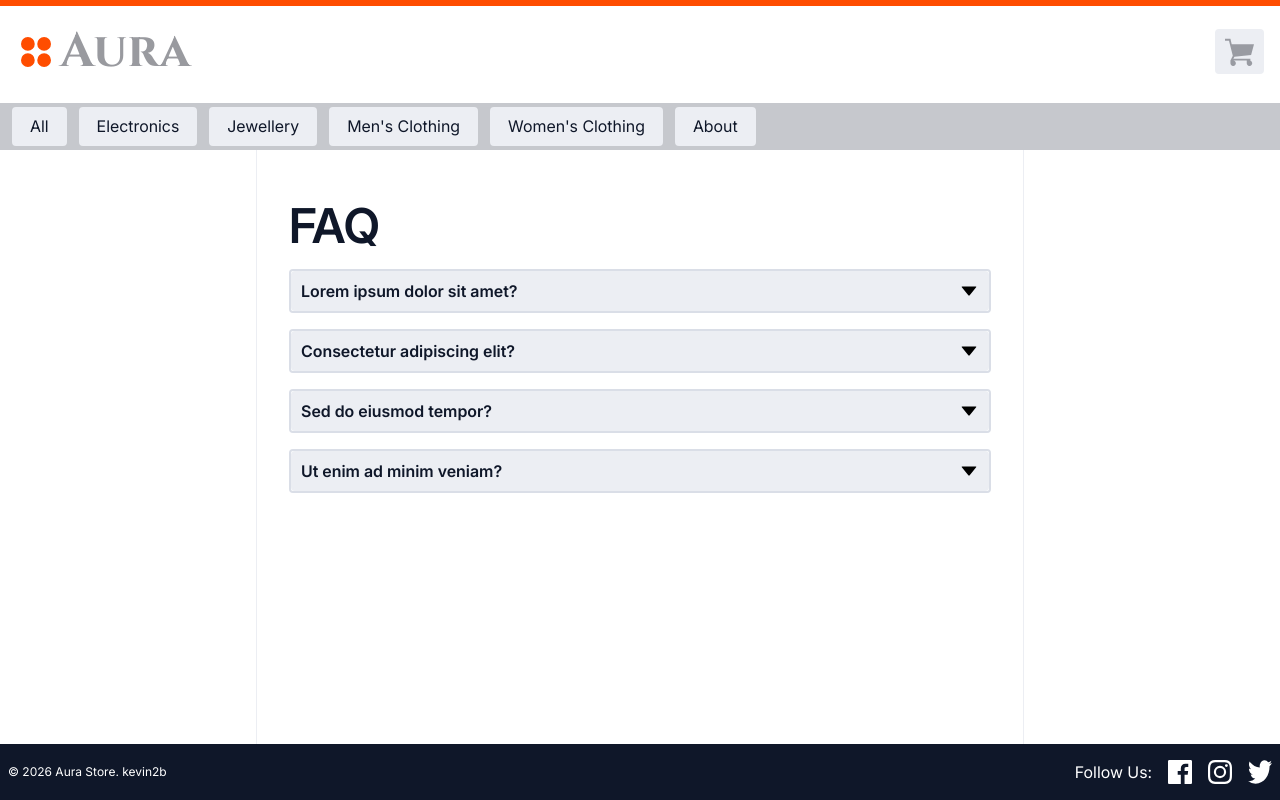
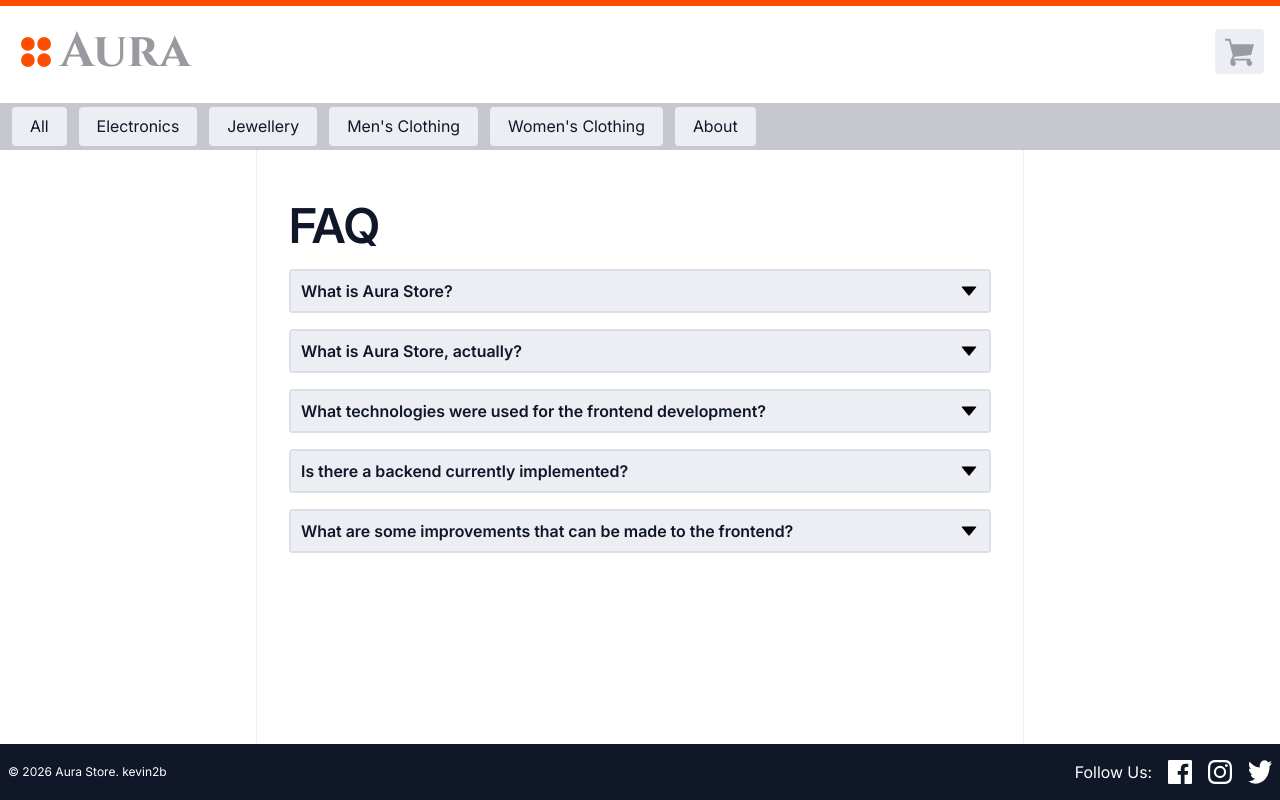
Before and after one commit to kevin2b/certification-project-3-kevin2b, a React (Vite) app: page /about in a window 1280 px wide. Built offline with nearby package versions, Linux system fonts and the light colour scheme.

Commit message:
Add README.md

```diff
--- a/src/pages/About/faqdata.js
+++ b/src/pages/About/faqdata.js
@@ -1,23 +1,28 @@
 const faqData = [
   {
     id: 1,
-    question: "Lorem ipsum dolor sit amet?",
-    answer: "Lorem ipsum dolor sit amet, consectetur adipiscing elit. Vestibulum vitae nisi in neque convallis porta. Nullam non porta diam. Aliquam luctus lorem sit amet felis interdum, eget accumsan nisi efficitur."
+    question: "What is Aura Store?",
+    answer: "At Aura Store, we don't just sell products, we deliver experiences. By meticulously selecting the finest pieces in fashion and technology, we ensure that our community stays ahead of the curve. Driven by a passion for quality and a commitment to excellence, Aura Store is your premier destination for a life well-lived."
   },
   {
     id: 2,
-    question: "Consectetur adipiscing elit?",
-    answer: "Sed do eiusmod tempor incididunt ut labore et dolore magna aliqua. Ut enim ad minim veniam, quis nostrud exercitation ullamco laboris nisi ut aliquip ex ea commodo consequat. Duis aute irure dolor in reprehenderit."
+    question: "What is Aura Store, actually?",
+    answer: "Aura Store is a frontend project designed to showcase and practice modern web development techniques. It serves as a functional demonstration of a responsive e-commerce interface built from the ground up."
   },
   {
     id: 3,
-    question: "Sed do eiusmod tempor?",
-    answer: "Excepteur sint occaecat cupidatat non proident, sunt in culpa qui officia deserunt mollit anim id est laborum. Curabitur pretium tincidunt lacus. Nulla gravida orci a odio finibus, vel elementum massa varius."
+    question: "What technologies were used for the frontend development?",
+    answer: "The application is built using a modern stack including HTML, CSS, JavaScript and React. Navigation is powered by React Router, while some state management is handled by Redux Toolkit. Redux Thunk is used for (mocked) asynchronous logic."
   },
   {
     id: 4,
-    question: "Ut enim ad minim veniam?",
-    answer: "Maecenas sed diam eget risus varius blandit sit amet non magna. Integer posuere erat a ante venenatis dapibus posuere velit aliquet. Cras justo odio, dapibus ac facilisis in, egestas eget quam."
+    question: "Is there a backend currently implemented?",
+    answer: "At this stage, the project is a frontend-focused demonstration."
+  },
+  {
+    id: 5,
+    question: "What are some improvements that can be made to the frontend?",
+    answer: "While a lot of time has been invested in this project, more can be done. For example, on some user inputs, I could add debouncing rather than triggering a render \"onChange\". I could implement pagination instead of loading all products. I could use images that are smaller in size. Improving accessibility with better contrast and the use of ARIA labels is another consideration. Since there is no backend or sessions, refreshing the page or opening in a new tab resets everything."
   }
 ];
 
```
Also changed, not shown: 1 other file (tests, documents, lock files or other folders).
